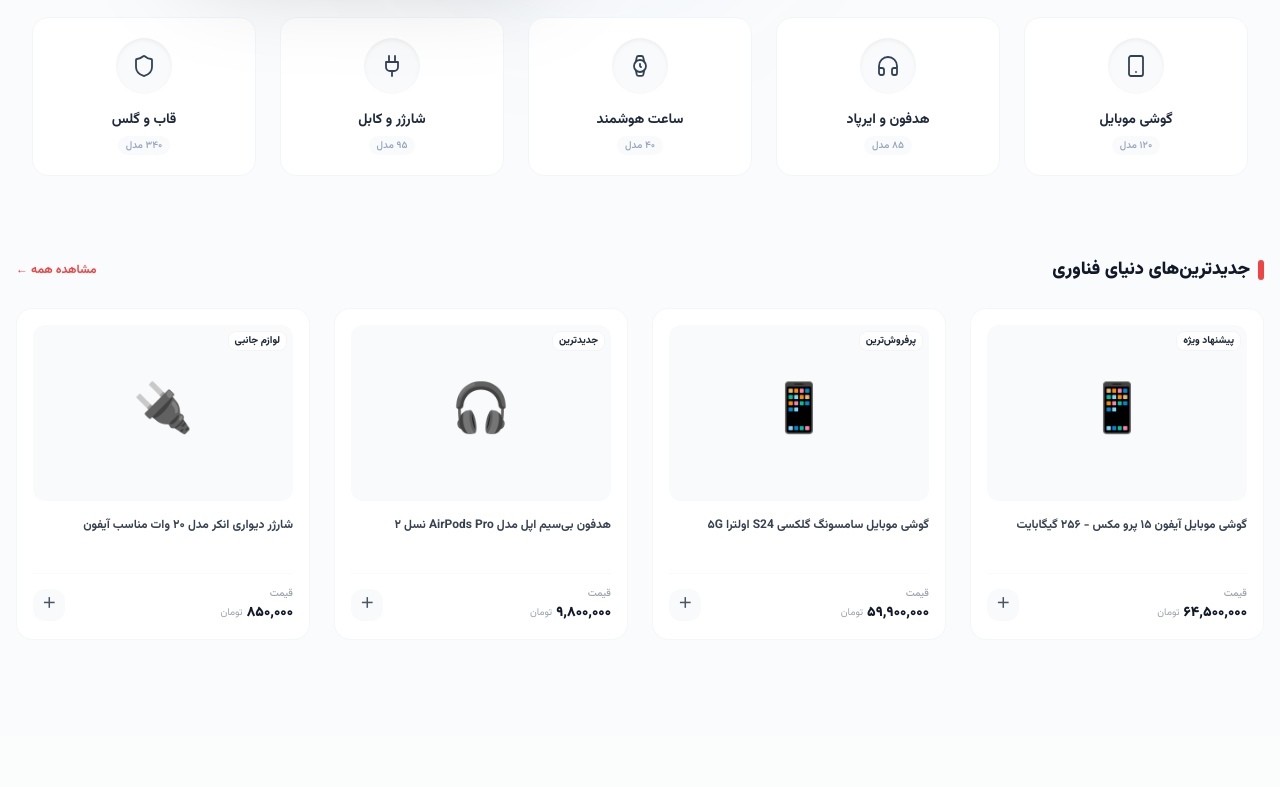
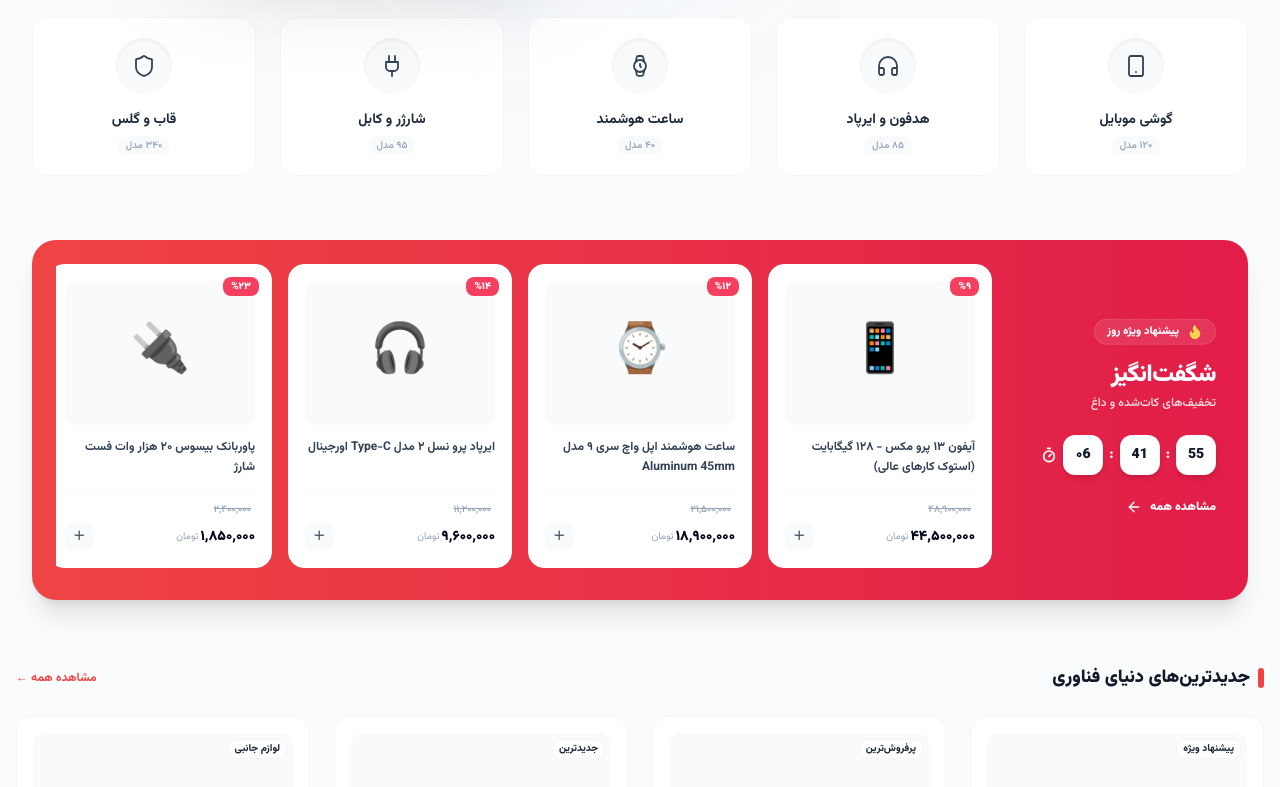
Before and after one commit to mohsenalz77/mini-shop-v2, a Next.js app: page / in a window 1280 px wide. Shown: the part 826-1613 px from the top of the page. Before the commit the page ends 1562 px from the top, so only its background shows below. Built offline with nearby package versions, Linux system fonts and the light colour scheme.

Commit message:
Update page.js

```diff
--- a/src/app/page.js
+++ b/src/app/page.js
@@ -1,6 +1,7 @@
 import Header from '../components/Header';
 import Hero from '../components/Hero';
 import Categories from '../components/Categories';
+import AmazingOffers from '../components/AmazingOffers'; // ۱. ایمپورت کردن کامپوننت جدید شگفت‌انگیز
 
 // دیتای موقت محصولات فروشگاه سیب‌شاپ
 const products = [
@@ -21,11 +22,13 @@
       {/* ۲. بنر اصلی (هیرو) با افکت بیرون‌زدگی آیفون از کف */}
       <Hero />
 
-      {/* ۳. بخش جدید: دسته‌بندی‌های سریع و دایره‌ای */}
+      {/* ۳. بخش دسته‌بندی‌های سریع و دایره‌ای */}
       <Categories />
 
-      {/* ۴. ویترین محصولات (جدیدترین‌های دنیای فناوری) */}
-      {/* pt-4 پدینگ بالا را تعدیل کرده تا فاصله منطقی با بخش دسته‌بندی حفظ شود */}
+      {/* ۴. باکس شگفت‌انگیز تایمردار (دقیقاً در بهترین نقطه بصری لندینگ قرار گرفت) */}
+      <AmazingOffers />
+
+      {/* ۵. ویترین محصولات (جدیدترین‌های دنیای فناوری) */}
       <main className="max-w-7xl mx-auto px-4 py-8 pt-4 pb-24 relative z-0">
 
         {/* تیتر بخش محصولات */}
@@ -59,7 +62,7 @@
                   )}
                 </div>
 
-                {/* عنوان کالا با افکت لاین‌کلمپ برای هماهنگی ارتفاع کارت‌ها */}
+                {/* عنوان کالا */}
                 <h3 className="text-[11px] md:text-xs font-bold text-gray-700 leading-5 md:leading-6 group-hover:text-gray-900 transition duration-200 line-clamp-2 h-10 md:h-12">
                   {product.name}
                 </h3>
```
